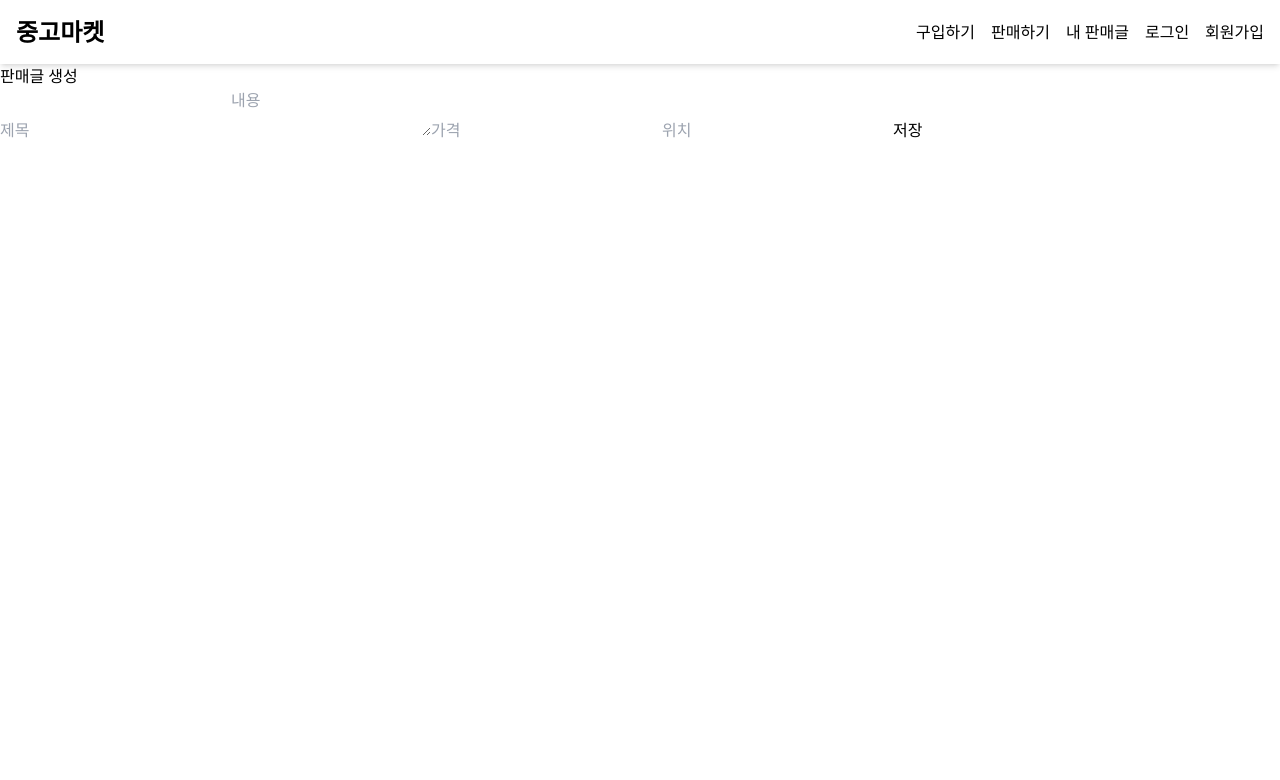
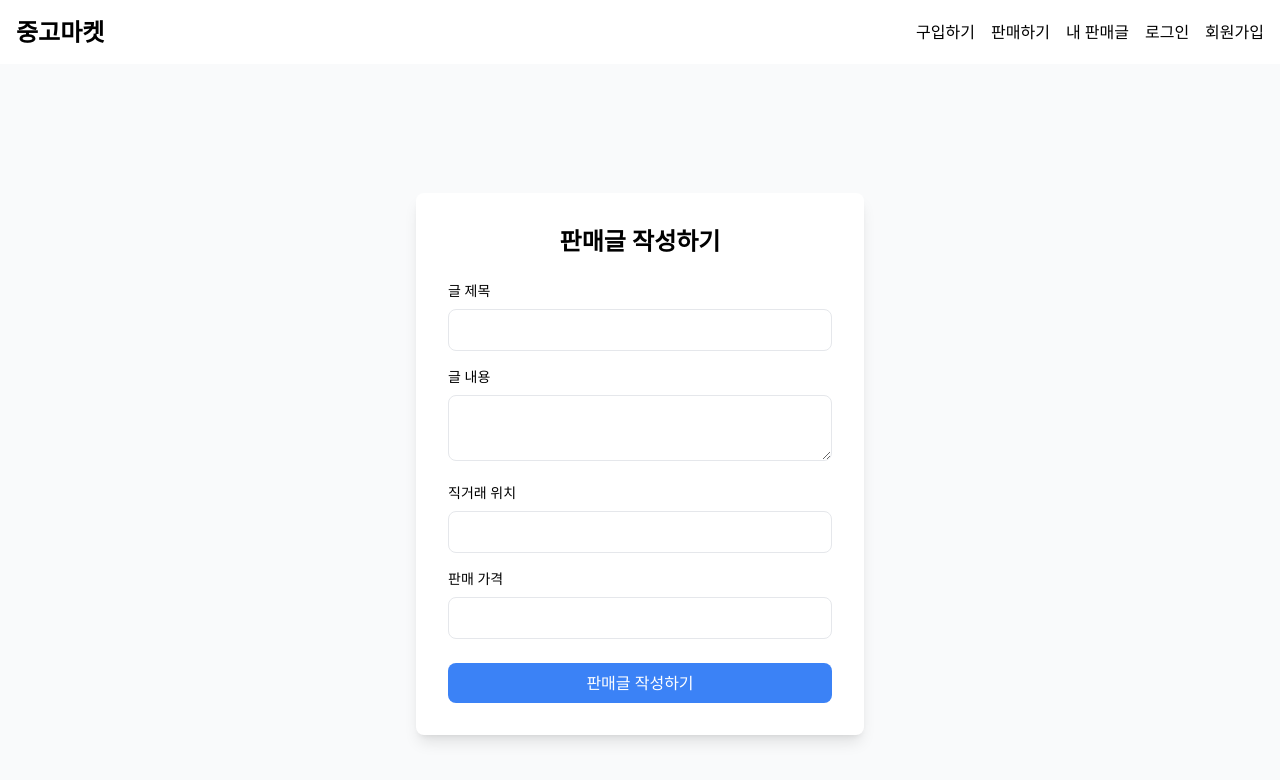
Before and after one commit to algoissda/jung-go_deal_platform, a Next.js app: page /deals/create in a window 1280 px wide. Shown: the top 780 px of the page. Built offline with nearby package versions, Linux system fonts and the light colour scheme; no server answers.

Commit message:
Fix PostCSS configuration and Tailwind setup

```diff
--- a/package.json
+++ b/package.json
@@ -11,6 +11,7 @@
   "dependencies": {
     "@supabase/supabase-js": "^2.45.4",
     "@tanstack/react-query": "^5.59.0",
+    "autoprefixer": "^10.4.20",
     "next": "14.2.14",
     "react": "^18",
     "react-dom": "^18",
@@ -23,7 +24,7 @@
     "eslint": "^8",
     "eslint-config-next": "14.2.14",
     "postcss": "^8",
-    "tailwindcss": "^3.4.1",
+    "tailwindcss": "^3.4.13",
     "typescript": "^5"
   }
 }
--- a/postcss.config.js
+++ b/postcss.config.js
@@ -0,0 +1,6 @@
+module.exports = {
+  plugins: {
+    tailwindcss: {},
+    autoprefixer: {},
+  },
+}
--- a/src/app/(root)/auth/sign-up/page.tsx
+++ b/src/app/(root)/auth/sign-up/page.tsx
@@ -2,7 +2,8 @@
 
 import { useState } from "react";
 import { useRouter } from "next/navigation";
-import { supabase } from "@/app/(root)/utils/supabase"; // Supabase 유틸 가져오기
+import { supabase } from "@/app/(root)/utils/supabase";
+import { useModalStore } from "../../store/modalStore";
 
 export default function SignUpPage() {
   const [email, setEmail] = useState("");
@@ -10,18 +11,17 @@ export default function SignUpPage() {
   const [confirmPassword, setConfirmPassword] = useState("");
   const [error, setError] = useState("");
   const router = useRouter();
+  const { openModal } = useModalStore();
 
   const handleSignUp = async (e: React.FormEvent) => {
     e.preventDefault();
 
-    // 비밀번호 확인
     if (password !== confirmPassword) {
       setError("비밀번호가 일치하지 않습니다.");
       return;
     }
 
-    // Supabase로 회원가입 요청
-    const { data, error } = await supabase.auth.signUp({
+    const { error } = await supabase.auth.signUp({
       email,
       password,
     });
@@ -29,7 +29,7 @@ export default function SignUpPage() {
     if (error) {
       setError(error.message);
     } else {
-      router.push("/log-in"); // 성공적으로 회원가입 후 로그인 페이지로 이동
+      router.push("/");
     }
   };
 
--- a/src/app/(root)/deals/create/page.tsx
+++ b/src/app/(root)/deals/create/page.tsx
@@ -1,20 +1,106 @@
-import DealForm from "@/app/(root)/_components/DealForm";
-import { useDealStore } from "@/app/(root)/store/dealStore";
-import { useRouter } from "next/router";
+"use client";
+
+import { useState } from "react";
+import { useRouter } from "next/navigation";
+import { supabase } from "@/app/(root)/utils/supabase";
 
 export default function CreateDealPage() {
-  const { addDeal } = useDealStore();
+  const [title, setTitle] = useState("");
+  const [content, setContent] = useState("");
+  const [location, setLocation] = useState("");
+  const [price, setPrice] = useState("");
+  const [error, setError] = useState("");
   const router = useRouter();
 
-  const handleSubmit = (deal) => {
-    addDeal({ ...deal, id: Date.now() }); // 임시로 ID 생성
-    router.push("/");
+  const handleCreateDeal = async (e: React.FormEvent) => {
+    e.preventDefault();
+
+    // 입력값 확인
+    if (!title || !content || !location || !price) {
+      setError("모든 필드를 입력하세요.");
+      return;
+    }
+
+    // Supabase에 판매글 추가
+    const { data, error } = await supabase
+      .from("deals")
+      .insert([{ title, content, location, price: Number(price) }]);
+
+    if (error) {
+      setError(error.message);
+    } else {
+      router.push("/my-deals"); // 판매글 작성 후 내 판매글 페이지로 이동
+    }
   };
 
   return (
-    <div>
-      <h1>판매글 생성</h1>
-      <DealForm onSubmit={handleSubmit} />
+    <div className="min-h-screen flex justify-center items-center bg-gray-50">
+      <div className="w-full max-w-md bg-white p-8 rounded-lg shadow-lg">
+        <h1 className="text-2xl font-bold text-center mb-6">판매글 작성하기</h1>
+        {error && <p className="text-red-500 text-center mb-4">{error}</p>}
+        <form onSubmit={handleCreateDeal}>
+          <div className="mb-4">
+            <label htmlFor="title" className="block mb-2 text-sm font-medium">
+              글 제목
+            </label>
+            <input
+              id="title"
+              type="text"
+              value={title}
+              onChange={(e) => setTitle(e.target.value)}
+              required
+              className="w-full px-3 py-2 border rounded-lg focus:outline-none focus:ring focus:border-blue-300"
+            />
+          </div>
+          <div className="mb-4">
+            <label htmlFor="content" className="block mb-2 text-sm font-medium">
+              글 내용
+            </label>
+            <textarea
+              id="content"
+              value={content}
+              onChange={(e) => setContent(e.target.value)}
+              required
+              className="w-full px-3 py-2 border rounded-lg focus:outline-none focus:ring focus:border-blue-300"
+            ></textarea>
+          </div>
+          <div className="mb-4">
+            <label
+              htmlFor="location"
+              className="block mb-2 text-sm font-medium"
+            >
+              직거래 위치
+            </label>
+            <input
+              id="location"
+              type="text"
+              value={location}
+              onChange={(e) => setLocation(e.target.value)}
+              required
+              className="w-full px-3 py-2 border rounded-lg focus:outline-none focus:ring focus:border-blue-300"
+            />
+          </div>
+          <div className="mb-6">
+            <label htmlFor="price" className="block mb-2 text-sm font-medium">
+              판매 가격
+            </label>
+            <input
+              id="price"
+              type="number"
+              value={price}
+              onChange={(e) => setPrice(e.target.value)}
+              required
+              className="w-full px-3 py-2 border rounded-lg focus:outline-none focus:ring focus:border-blue-300"
+            />
+          </div>
+          <button
+            type="submit"
+            className="w-full bg-blue-500 text-white py-2 rounded-lg hover:bg-blue-600 focus:outline-none focus:ring-2 focus:ring-blue-300"
+          >
+            판매글 작성하기
+          </button>
+        </form>
+      </div>
     </div>
   );
 }
--- a/src/app/(root)/my-deals/page.tsx
+++ b/src/app/(root)/my-deals/page.tsx
@@ -0,0 +1,65 @@
+"use client";
+
+import { useEffect, useState } from "react";
+import { supabase } from "@/app/(root)/utils/supabase";
+
+export default function MyDealsPage() {
+  const [deals, setDeals] = useState([]);
+  const [error, setError] = useState("");
+
+  useEffect(() => {
+    const fetchDeals = async () => {
+      const { data, error } = await supabase
+        .from("deals")
+        .select("*")
+        .eq("authorId", supabase.auth.user()?.id); // 현재 로그인한 사용자만의 판매글 가져오기
+
+      if (error) {
+        setError(error.message);
+      } else {
+        setDeals(data);
+      }
+    };
+
+    fetchDeals();
+  }, []);
+
+  return (
+    <div className="min-h-screen py-8">
+      <div className="container mx-auto">
+        <h1 className="text-2xl font-bold mb-6">내 판매글</h1>
+        {error && <p className="text-red-500 text-center">{error}</p>}
+        <div className="grid grid-cols-1 sm:grid-cols-2 lg:grid-cols-3 gap-6">
+          {deals.length > 0 ? (
+            deals.map((deal) => (
+              <div
+                key={deal.id}
+                className="border rounded-lg shadow-md overflow-hidden"
+              >
+                <img
+                  src={deal.imageUrl || "/placeholder.png"}
+                  alt={deal.title}
+                  className="w-full h-64 object-cover"
+                />
+                <div className="p-4">
+                  <h3 className="text-lg font-semibold truncate">
+                    {deal.title}
+                  </h3>
+                  <p className="text-lg font-bold mt-2">{deal.price}원</p>
+                  <p className="text-sm text-gray-500 mt-1">{deal.location}</p>
+                  <p className="text-sm text-gray-500 mt-1">
+                    관심 {deal.interest}
+                  </p>
+                </div>
+              </div>
+            ))
+          ) : (
+            <p className="text-center text-gray-500">
+              등록된 판매글이 없습니다.
+            </p>
+          )}
+        </div>
+      </div>
+    </div>
+  );
+}
--- /dev/null
+++ b/tailwind.config.js
@@ -0,0 +1,9 @@
+module.exports = {
+  content: [
+    './src/**/*.{js,ts,jsx,tsx}', // Tailwind CSS가 적용될 파일 경로
+  ],
+  theme: {
+    extend: {},
+  },
+  plugins: [],
+}
```
Also changed, not shown: 1 other file (tests, documents, lock files or other folders).
